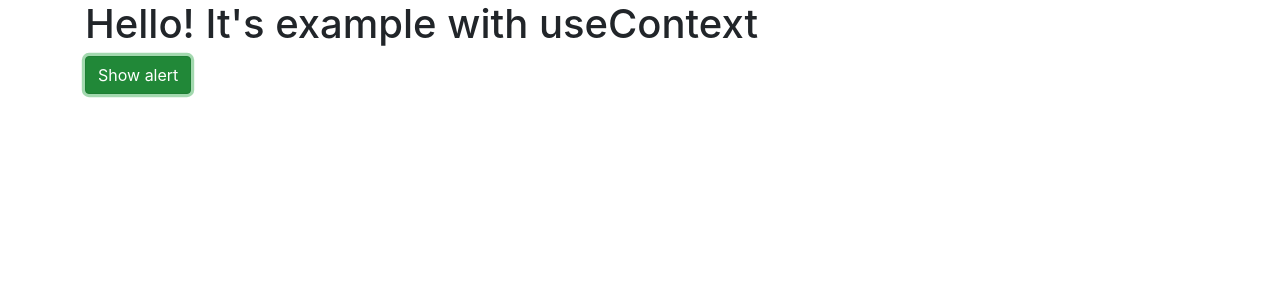
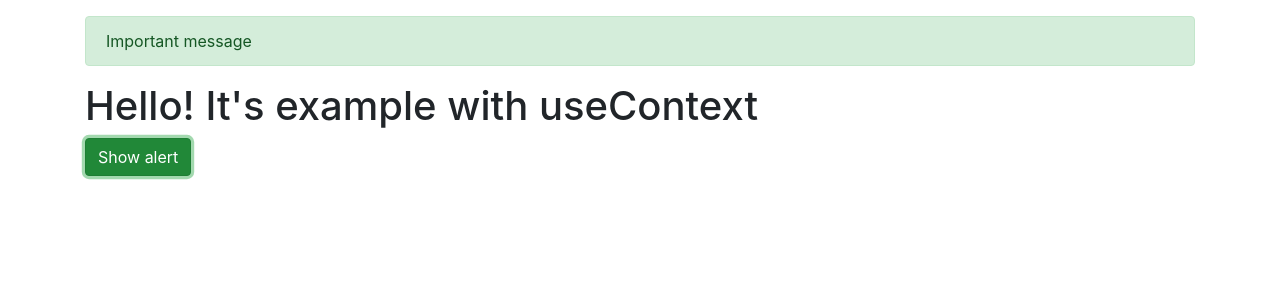
Before and after one commit to HellyZ/react-hooks, a React (Create React App) app: page / in a window 1280 px wide. Both pictures are taken after a click on the button "Show alert". Shown: the top 300 px of the page. Built offline with nearby package versions, Linux system fonts and the light colour scheme.

Commit message:
useContext simple props provider via useContext

```diff
--- /dev/null
+++ b/src/Alert.js
@@ -0,0 +1,14 @@
+import React, {useContext} from 'react';
+import {AlertContext} from './App';
+
+export default function Alert() {
+  const alert = useContext(AlertContext)
+
+  if (!alert) return null
+
+  return (
+    <div className="alert alert-success">
+      Important message
+    </div>
+  )
+}
--- a/src/App.js
+++ b/src/App.js
@@ -1,13 +1,22 @@
-import React, { useState, useCallback} from 'react';
+import React, { useState } from 'react';
+import Alert from './Alert';
 import Main from './Main';
 
+export const AlertContext = React.createContext();
 
 function App() {
+  const [alert, setAlert] = useState(false);
+
+  const toggleAlert = () => setAlert(prev => !prev);
 
   return (
-    <div className="container">
-      <Main />
-    </div>
+    <AlertContext.Provider value={alert}>
+      <div className="container pt-3">
+        <Alert />
+        <Main toggle={toggleAlert}/>
+
+      </div>
+    </AlertContext.Provider>
   );
 }
 
--- a/src/Main.js
+++ b/src/Main.js
@@ -1,10 +1,10 @@
 import React from 'react';
 
-export default function Main() {
+export default function Main({ toggle }) {
   return (
     <>
       <h1>  Hello! It's example with useContext</h1>
-      <button className="btn btn-success">Show alert</button>
+      <button onClick={toggle} className="btn btn-success">Show alert</button>
     </>
   )
 }
```
